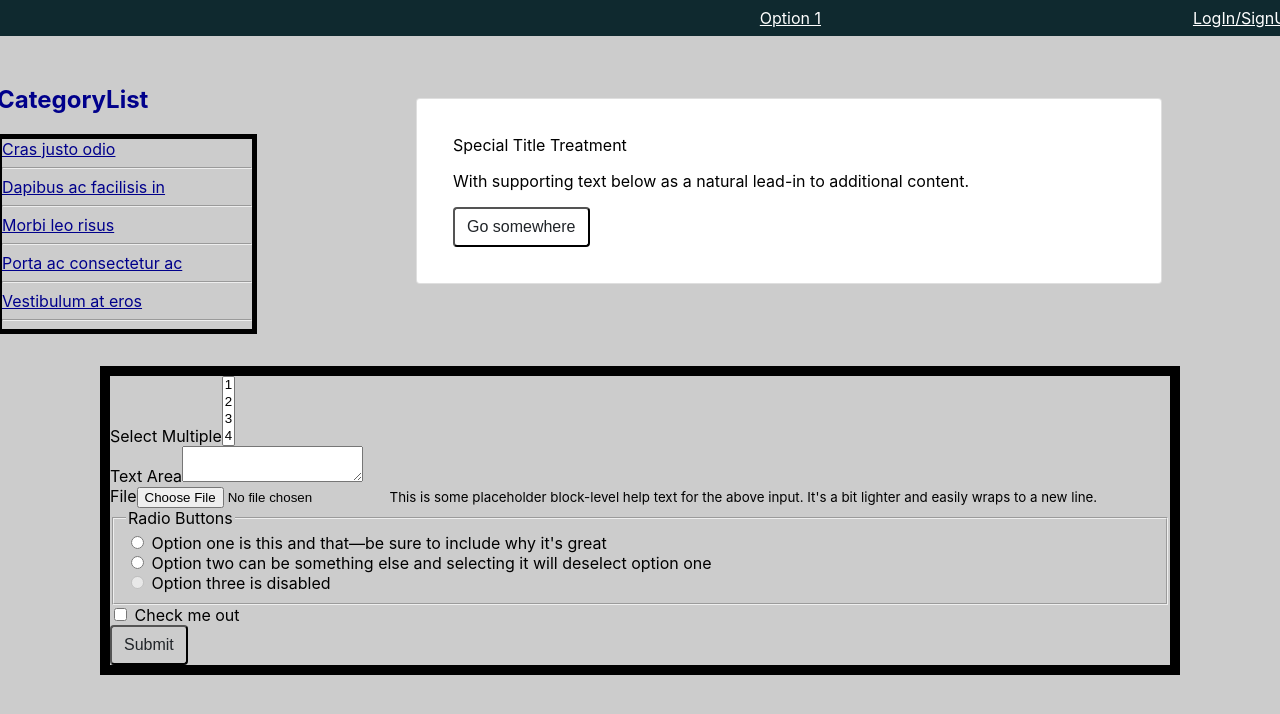
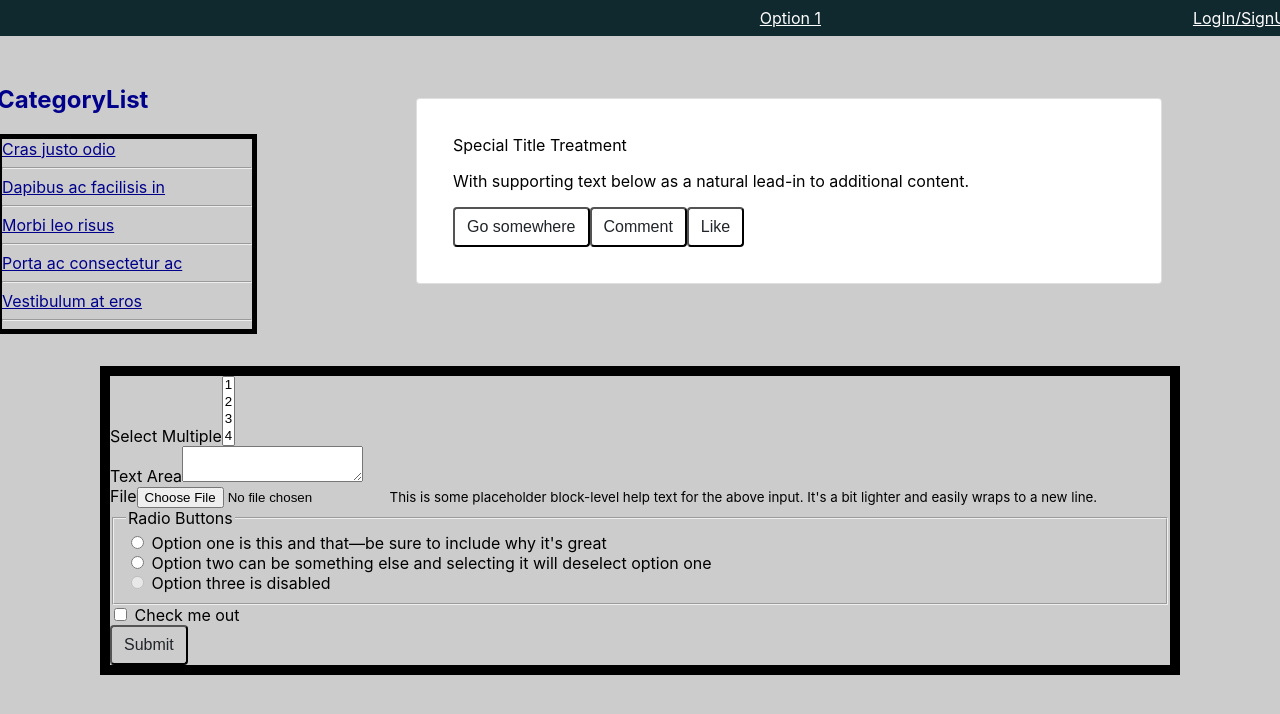
Before and after one commit to Case-Team-Seven/GrowingUp, a React (Create React App) app in the folder client/: page / in a window 1280 px wide. Shown: the top 714 px of the page. Built offline with nearby package versions, Linux system fonts and the light colour scheme.

Commit message:
small change

```diff
--- a/client/src/components/Forums/ForumPost.js
+++ b/client/src/components/Forums/ForumPost.js
@@ -33,8 +33,12 @@ const Example = (props) => {
             <Col sm="6">
                 <Card body>
                     <CardTitle>Special Title Treatment</CardTitle>
+
                     <CardText>With supporting text below as a natural lead-in to additional content.</CardText>
                     <Button>Go somewhere</Button>
+
+                    <Button>Comment</Button>
+                    <Button>Like</Button>
                 </Card>
             </Col>
         </Row>
```
Also changed, not shown: client/src/App.js (line endings or trailing spaces).
